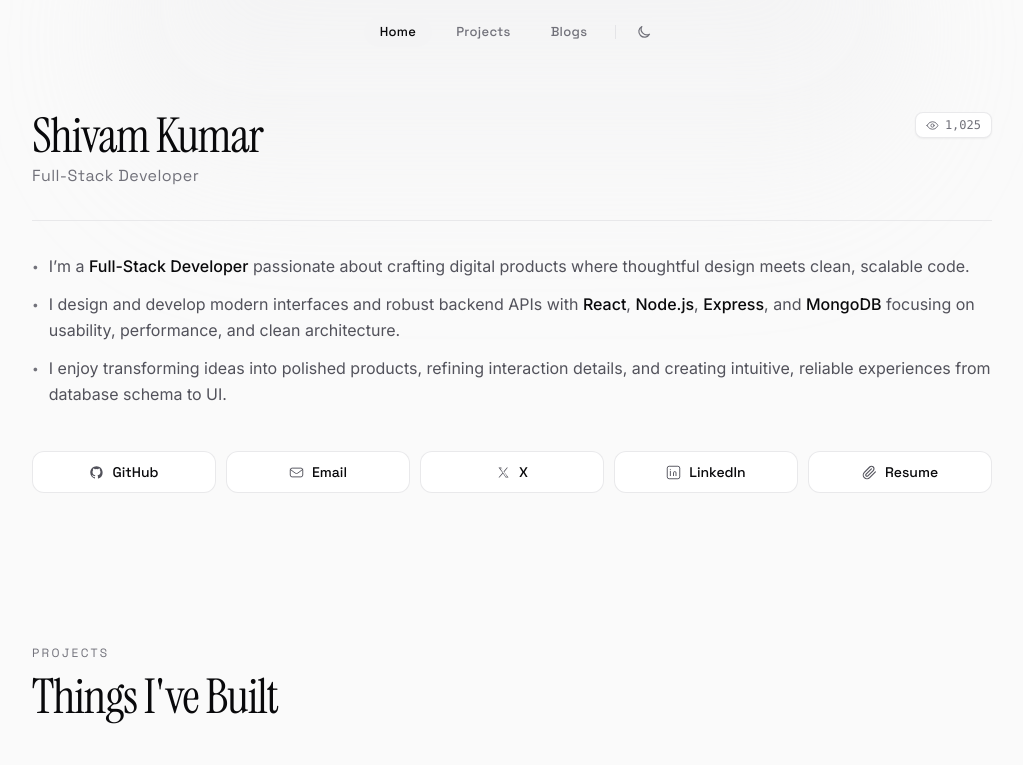
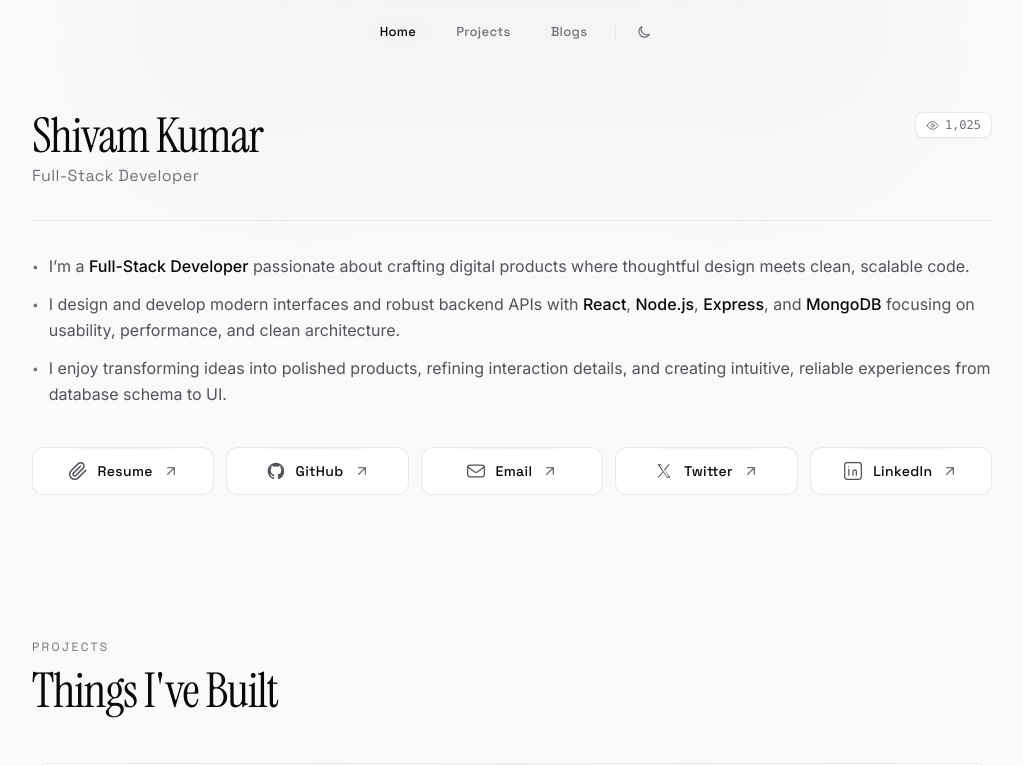
Before and after one commit to shivamkumarlogs/Portfolio, a React (Vite) app: page / in a window 1280 px wide. Shown: the top 765 px of the page, without its empty margins (128-1151 px from the left). Built offline with nearby package versions, Linux system fonts and the light colour scheme.

Commit message:
feat(hero): enhance hero social links and actions grid - Switch action links to responsive 5-column grid layout - Add 'arrow-up-right' icon component and hover micro-interaction - Place Resume link first in the actions list - Rename 'X' to 'Twitter' in socialLinks

```diff
--- a/src/components/Icon.jsx
+++ b/src/components/Icon.jsx
@@ -124,6 +124,19 @@ export function Icon({ name, size = 18 }) {
         </svg>
       );
 
+    case "arrow-up-right":
+      return (
+        <svg
+          {...props}
+          stroke="currentColor"
+          strokeWidth="2"
+          strokeLinecap="round"
+          strokeLinejoin="round"
+        >
+          <path d="M7 17L17 7M7 7h10v10" />
+        </svg>
+      );
+
     case "external-link":
       return (
         <svg
--- a/src/data/siteContent.js
+++ b/src/data/siteContent.js
@@ -40,7 +40,7 @@ export const socialLinks = [
   },
 
   {
-    label: "X",
+    label: "Twitter",
     href: "https://x.com/shivamkumar_dev",
     icon: "x",
     detail: "Sharing what I build and learn.",
--- a/src/sections/HeroSection.jsx
+++ b/src/sections/HeroSection.jsx
@@ -3,7 +3,7 @@ import { Icon } from "../components/Icon";
 import { profile, socialLinks } from "../data/siteContent";
 
 export function HeroSection() {
-  const [views, setViews] = useState(1024);
+  const [views, setViews] = useState(0);
 
   // Realistic persistent view counter
   useEffect(() => {
@@ -17,16 +17,19 @@ export function HeroSection() {
       }
       setViews(current);
     } catch {
-      setViews(1025);
+      setViews(0);
     }
   }, []);
 
   return (
-    <section id="hero" className="relative pt-24 sm:pt-28 pb-12" aria-labelledby="hero-title">
+    <section
+      id="hero"
+      className="relative pt-24 sm:pt-28 pb-12"
+      aria-labelledby="hero-title"
+    >
       <div className="mx-auto w-full max-w-5xl px-4 lg:px-8">
         {/* Main Card / Container with subtle craft border */}
         <div className="space-y-8">
-
           {/* Header Block: Name + Role + View Count & Status */}
           <div className="flex flex-wrap items-start justify-between gap-4">
             <div>
@@ -48,7 +51,9 @@ export function HeroSection() {
                 className="inline-flex items-center gap-1.5 rounded-lg border border-(--border-soft) bg-(--surface) px-2.5 py-1 text-xs font-mono text-(--text-muted) shadow-xs transition-colors hover:border-(--border) hover:text-(--text-secondary)"
               >
                 <Icon name="eye" size={13} />
-                <span className="tabular-nums font-medium">{views.toLocaleString()}</span>
+                <span className="tabular-nums font-medium">
+                  {views.toLocaleString()}
+                </span>
               </div>
             </div>
           </div>
@@ -59,56 +64,102 @@ export function HeroSection() {
           {/* Story / Bullet Points */}
           <ul className="space-y-3 text-sm sm:text-base leading-relaxed text-(--text-secondary) font-sans">
             <li className="flex items-start gap-2.5">
-              <span className="text-(--text-muted) select-none mt-1.5 text-xs">•</span>
+              <span className="text-(--text-muted) select-none mt-1.5 text-xs">
+                •
+              </span>
               <span>
-                I&rsquo;m a <strong className="font-medium text-(--text-primary)">Full-Stack Developer</strong> passionate about crafting digital products where thoughtful design meets clean, scalable code.
+                I&rsquo;m a{" "}
+                <strong className="font-medium text-(--text-primary)">
+                  Full-Stack Developer
+                </strong>{" "}
+                passionate about crafting digital products where thoughtful
+                design meets clean, scalable code.
               </span>
             </li>
 
             <li className="flex items-start gap-2.5">
-              <span className="text-(--text-muted) select-none mt-1.5 text-xs">•</span>
+              <span className="text-(--text-muted) select-none mt-1.5 text-xs">
+                •
+              </span>
               <span>
-                I design and develop modern interfaces and robust backend APIs with <strong className="font-medium text-(--text-primary)">React</strong>, <strong className="font-medium text-(--text-primary)">Node.js</strong>, <strong className="font-medium text-(--text-primary)">Express</strong>, and <strong className="font-medium text-(--text-primary)">MongoDB</strong> focusing on usability, performance, and clean architecture.
+                I design and develop modern interfaces and robust backend APIs
+                with{" "}
+                <strong className="font-medium text-(--text-primary)">
+                  React
+                </strong>
+                ,{" "}
+                <strong className="font-medium text-(--text-primary)">
+                  Node.js
+                </strong>
+                ,{" "}
+                <strong className="font-medium text-(--text-primary)">
+                  Express
+                </strong>
+                , and{" "}
+                <strong className="font-medium text-(--text-primary)">
+                  MongoDB
+                </strong>{" "}
+                focusing on usability, performance, and clean architecture.
               </span>
             </li>
 
             <li className="flex items-start gap-2.5">
-              <span className="text-(--text-muted) select-none mt-1.5 text-xs">•</span>
+              <span className="text-(--text-muted) select-none mt-1.5 text-xs">
+                •
+              </span>
               <span>
-                I enjoy transforming ideas into polished products, refining interaction details, and creating intuitive, reliable experiences from database schema to UI.
+                I enjoy transforming ideas into polished products, refining
+                interaction details, and creating intuitive, reliable
+                experiences from database schema to UI.
               </span>
             </li>
           </ul>
 
-          {/* Links / Contact Grid in 1 Single Line */}
           <div className="pt-2">
-            <div className="flex overflow-x-auto pb-2 pt-1 -mx-4 px-4 sm:mx-0 sm:px-0 lg:grid lg:grid-cols-5 gap-2.5 scrollbar-none">
+            <div className="grid grid-cols-5 gap-2 sm:gap-3">
               {[
-                ...socialLinks,
                 {
                   label: "Resume",
                   href: "/Shivam_Kumar_Resume.pdf",
                   icon: "paperclip",
                 },
+                ...socialLinks,
               ].map((link) => (
                 <a
                   key={link.label}
                   href={link.href}
-                  target={link.href.startsWith("http") || link.href.endsWith(".pdf") ? "_blank" : undefined}
-                  rel={link.href.startsWith("http") || link.href.endsWith(".pdf") ? "noopener noreferrer" : undefined}
-                  className="group flex shrink-0 min-w-30 lg:min-w-0 flex-1 items-center justify-center gap-2 rounded-xl border border-(--border-soft) bg-(--surface) py-2.5 px-3 transition-all duration-300 hover:border-(--border) hover:bg-(--bg-secondary) hover:-translate-y-0.5"
+                  target={
+                    link.href.startsWith("http") || link.href.endsWith(".pdf")
+                      ? "_blank"
+                      : undefined
+                  }
+                  rel={
+                    link.href.startsWith("http") || link.href.endsWith(".pdf")
+                      ? "noopener noreferrer"
+                      : undefined
+                  }
+                  aria-label={link.label}
+                  title={link.label}
+                  className="group relative overflow-hidden flex h-11 sm:h-12 items-center justify-center gap-2 sm:gap-2.5 rounded-xl sm:rounded-xl border border-(--border-soft) bg-(--surface) px-2 sm:px-3.5 transition-all duration-300 hover:border-(--border) hover:shadow-[0_8px_30px_rgba(0,0,0,0.04)] dark:hover:shadow-[0_8px_30px_rgba(0,0,0,0.25)] hover:-translate-y-0.5 active:scale-[0.98]"
                 >
-                  <span className="text-(--text-secondary) group-hover:text-(--text-primary) transition-colors">
-                    <Icon name={link.icon} size={15} />
+                  <div
+                    className="pointer-events-none absolute inset-x-0 top-0 h-px bg-linear-to-r from-transparent via-(--card-highlight) to-transparent"
+                    aria-hidden="true"
+                  />
+
+                  <span className="text-(--text-secondary) transition-colors duration-200 group-hover:text-(--text-primary)">
+                    <Icon name={link.icon} size={20} />
                   </span>
-                  <span className="font-display text-xs sm:text-sm font-medium text-(--text-primary) truncate">
+                  <span className="hidden sm:inline font-display text-xs sm:text-sm font-medium text-(--text-primary) tracking-wide truncate">
                     {link.label}
+                  </span>
+                  <span className="hidden sm:inline-flex text-(--text-muted) transition-transform duration-200 group-hover:translate-x-0.5 group-hover:-translate-y-0.5 group-hover:text-(--text-primary)">
+                    <Icon name="arrow-up-right" size={16} />
                   </span>
                 </a>
               ))}
             </div>
           </div>
-
         </div>
       </div>
     </section>
```
